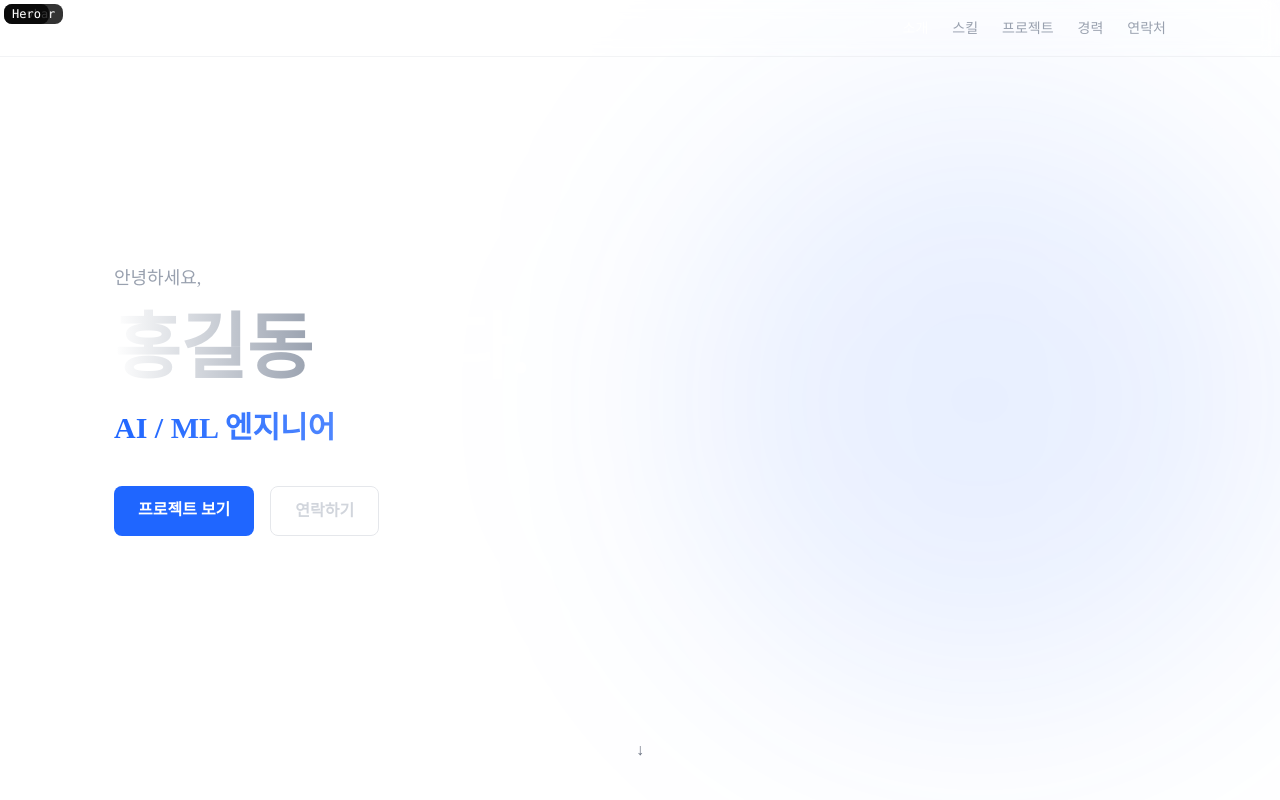
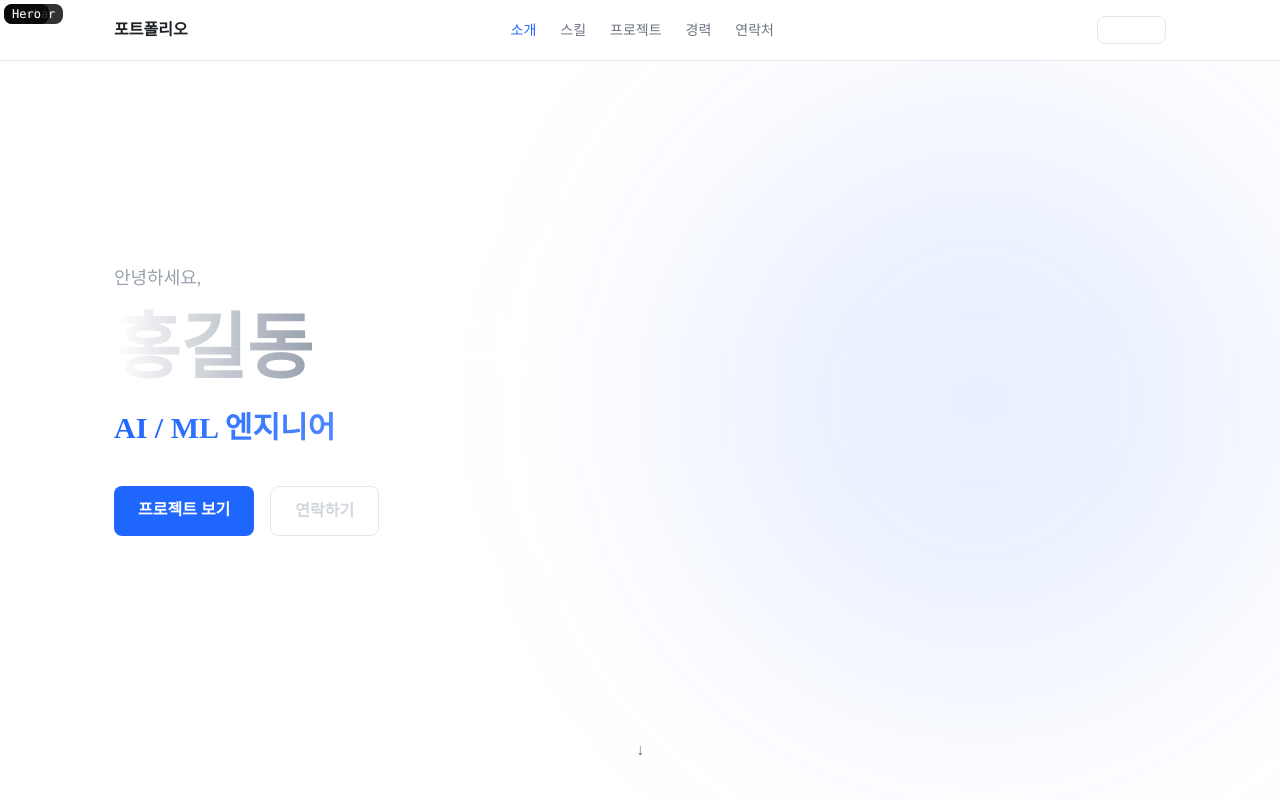
Before and after one commit to jackpot53/portfolio, a Next.js app: page / in a window 1280 px wide. Shown: the top 800 px of the page. Built offline with nearby package versions, Linux system fonts and the light colour scheme; no server answers; the database is empty.

Commit message:
feat: apply light theme to Navbar with shadcn Button

```diff
--- a/src/components/Navbar.tsx
+++ b/src/components/Navbar.tsx
@@ -3,6 +3,7 @@
 import { useEffect, useState } from 'react'
 import { cn } from '@/lib/utils'
 import DevLabel from '@/components/ui/DevLabel'
+import { Button } from '@/components/ui/button'
 
 const NAV_ITEMS = [
   { label: '소개', href: '#about' },
@@ -33,10 +34,10 @@ export default function Navbar() {
   }, [])
 
   return (
-    <nav className="fixed top-0 z-50 w-full border-b border-border/50 bg-bg/80 backdrop-blur-sm">
+    <nav className="fixed top-0 z-50 w-full border-b border-border bg-background/90 backdrop-blur-sm">
       <DevLabel name="Navbar" file="src/components/Navbar.tsx" />
       <div className="mx-auto flex max-w-[1100px] items-center justify-between px-6 py-4">
-        <span className="font-bold text-white">포트폴리오</span>
+        <span className="font-bold text-foreground">포트폴리오</span>
         <ul className="flex gap-6">
           {NAV_ITEMS.map(({ label, href }) => {
             const id = href.replace('#', '')
@@ -46,7 +47,9 @@ export default function Navbar() {
                   href={href}
                   className={cn(
                     'text-sm transition-colors',
-                    activeId === id ? 'text-accent-light' : 'text-gray-400 hover:text-white',
+                    activeId === id
+                      ? 'text-primary font-medium'
+                      : 'text-muted-foreground hover:text-foreground',
                   )}
                 >
                   {label}
@@ -55,6 +58,9 @@ export default function Navbar() {
             )
           })}
         </ul>
+        <Button variant="outline" size="sm" asChild>
+          <a href="#contact">연락하기</a>
+        </Button>
       </div>
     </nav>
   )
```
